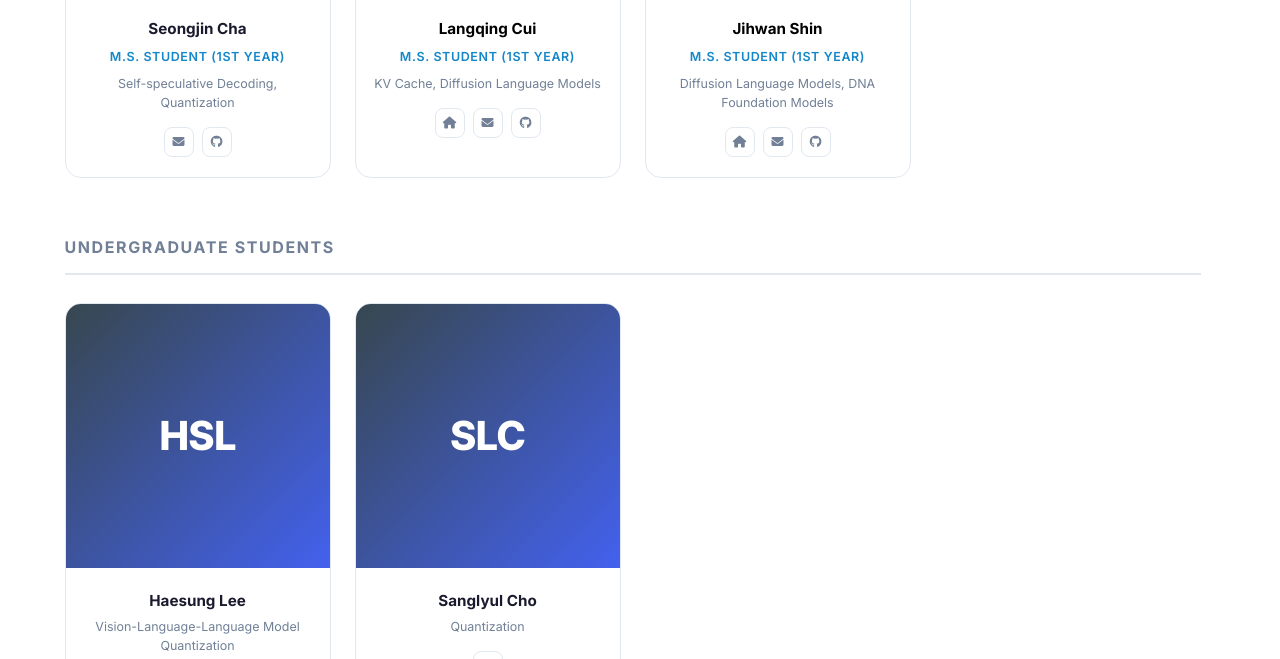
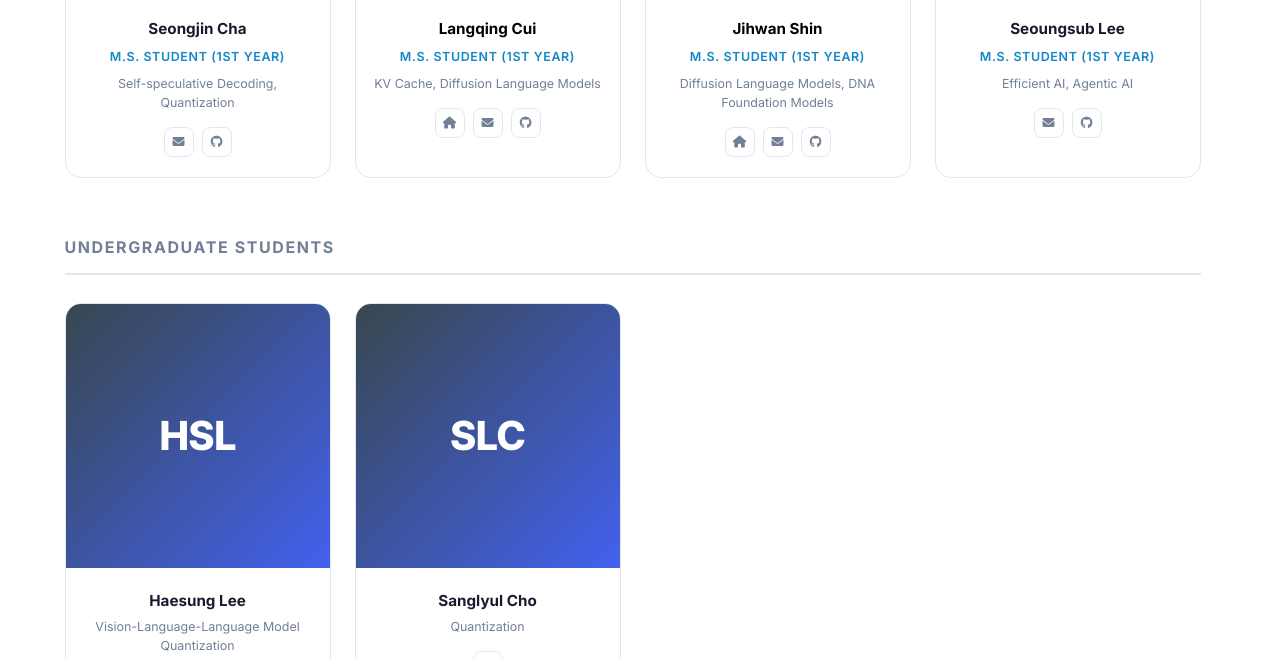
Before and after one commit to kaist-flexml-lab/kaist-flexml-lab.github.io, a Jekyll site: the page built from people.html, in a window 1280 px wide and 900 px high, scrolled down 1084 px, cut to the strip 241-900 px from the top of the window. Built offline with Jekyll 4.4.1, drawn with Linux system fonts in a browser that asks for light colours.

Commit message:
Add Seoungsub Lee to People page
Added a new person card for Seoungsub Lee with details including photo, role, research interests, and contact links.

```diff
--- a/people.html
+++ b/people.html
@@ -121,6 +121,20 @@ permalink: /people
           </div>
         </div>
       </div>
+      <div class="person-card">
+        <div class="person-card__photo" style="overflow:hidden;">
+          <img src="/assets/imgs/seoungsublee.png" alt="Seoungsub Lee" style="width:100%; height:100%; object-fit:cover;">
+        </div>
+        <div class="person-card__info">
+          <div class="person-card__name">Seoungsub Lee</div>
+          <div class="person-card__role">M.S. Student (1st Year)</div>
+          <div class="person-card__research">Efficient AI, Agentic AI</div>
+          <div class="person-card__links">
+            <a href="mailto:seoungsub@kaist.ac.kr" class="person-link"><i class="fas fa-envelope"></i></a>
+            <a href="https://github.com/GillchLee" class="person-link"><i class="fab fa-github"></i></a>
+          </div>
+        </div>
+      </div>
     </div>
 
     <!-- ===== UNDERGRADUATE STUDENTS ===== -->
```
